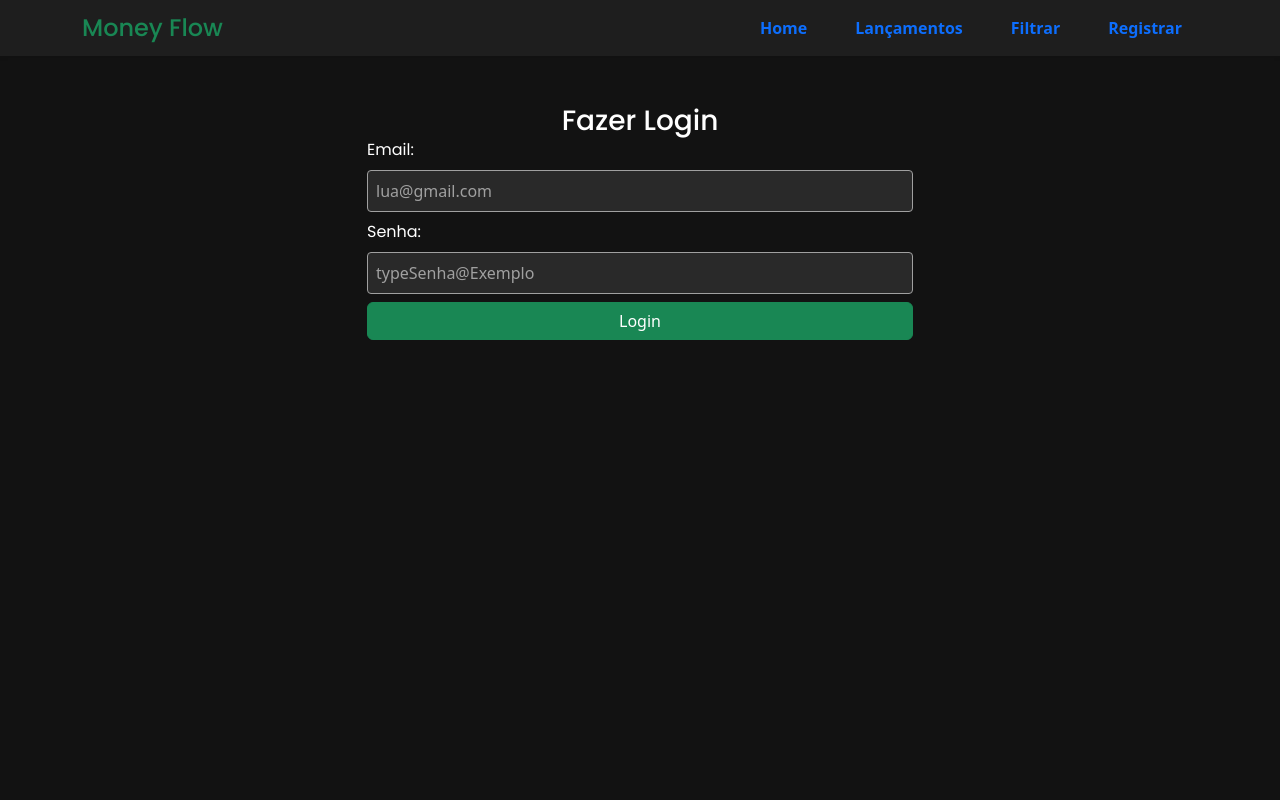
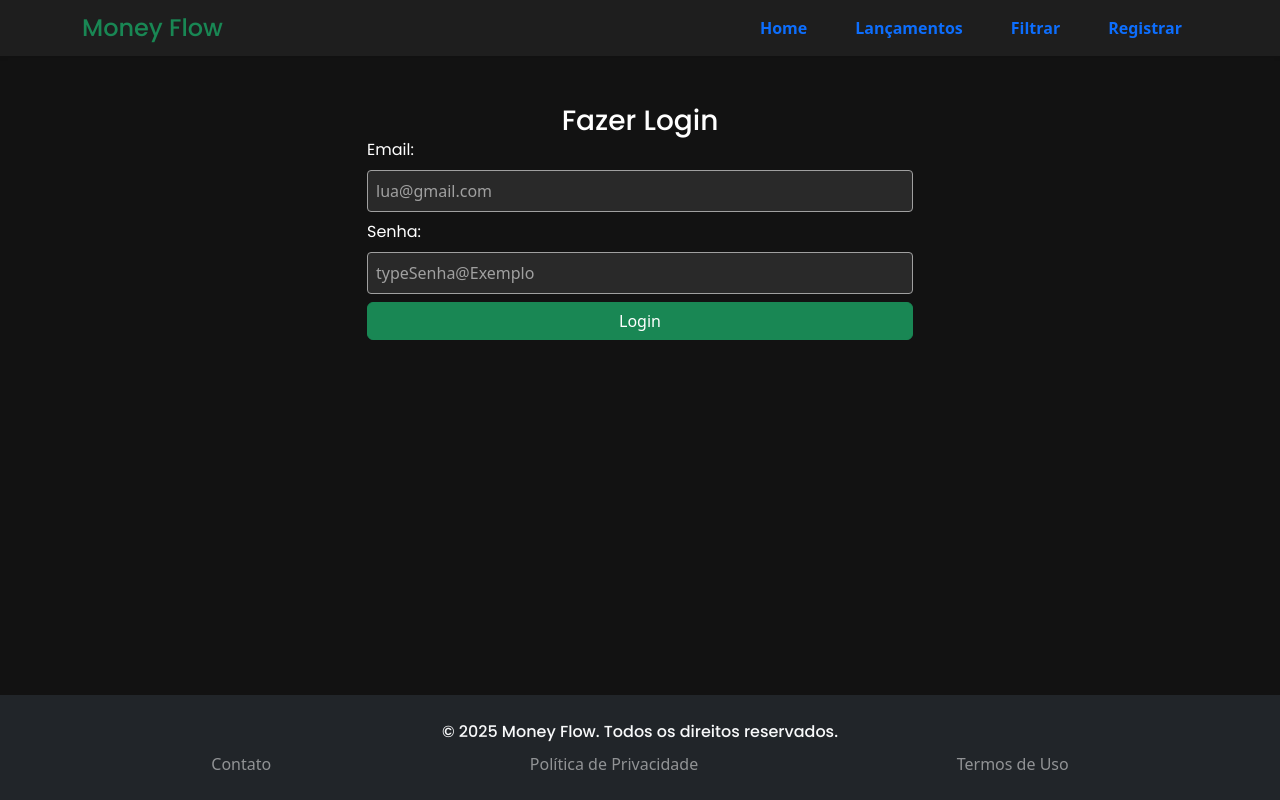
Before and after one commit to AllanCordova/money-flow, a React (Vite) app: page /money-flow/Login in a window 1280 px wide. Built offline with nearby package versions, Linux system fonts and the light colour scheme.

Commit message:
Implementado Footer na aplicação

```diff
--- a/src/App.tsx
+++ b/src/App.tsx
@@ -6,6 +6,7 @@ import FilterList from "./Filter/FilterList";
 import Register from "./Login/Register";
 import Login from "./Login/Login";
 import NavBar from "./NavBar";
+import Footer from "./Footer";
 
 import "bootstrap/dist/css/bootstrap.min.css";
 import "bootstrap/dist/js/bootstrap.bundle.min.js";
@@ -13,10 +14,17 @@ import "bootstrap-icons/font/bootstrap-icons.css";
 
 const App = () => {
   return (
-    <div>
+    <div
+      style={{
+        display: "flex",
+        flexDirection: "column",
+        minHeight: "100vh",
+      }}
+    >
       <BrowserRouter basename="/money-flow">
         <TransactionProvider>
           <NavBar />
+          <main style={{ flex: 1 }}>
             <Routes>
               <Route path="/" element={<Form />} />
               <Route path="/list" element={<List />} />
@@ -24,6 +32,8 @@ const App = () => {
               <Route path="/Register" element={<Register />} />
               <Route path="/Login" element={<Login />} />
             </Routes>
+          </main>
+          <Footer />
         </TransactionProvider>
       </BrowserRouter>
     </div>
--- /dev/null
+++ b/src/Footer.tsx
@@ -0,0 +1,30 @@
+const Footer = () => {
+  return (
+    <footer className="bg-dark py-4 mt-5">
+      <div className="container text-center">
+        <div className="row gap-2">
+          <div className="col-12">
+            <span className="poppins-medium text-light">
+              &copy; 2025 Money Flow. Todos os direitos reservados.
+            </span>
+          </div>
+          <div className="col-12">
+            <div className="d-flex justify-content-around">
+              <span className="text-white text-decoration-none opacity-50">
+                Contato
+              </span>
+              <span className="text-white text-decoration-none opacity-50">
+                Política de Privacidade
+              </span>
+              <span className="text-white text-decoration-none opacity-50">
+                Termos de Uso
+              </span>
+            </div>
+          </div>
+        </div>
+      </div>
+    </footer>
+  );
+};
+
+export default Footer;
```
Lines whose indentation alone changed are shown as unchanged.
